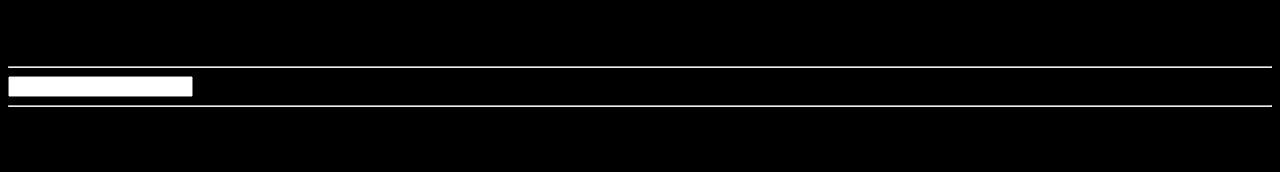
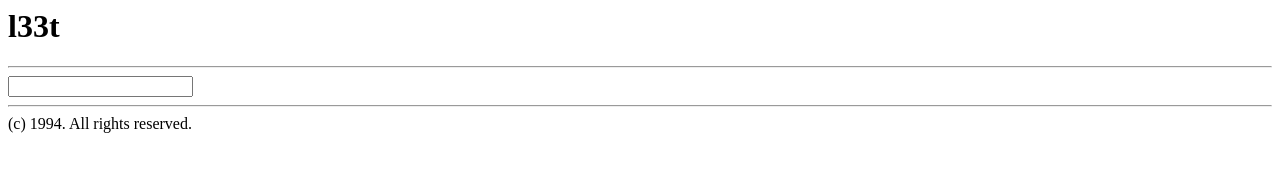
Before and after one commit to heckermain27/classexamples, a plain HTML site: page index.html in a window 1280 px wide. Drawn offline with Linux system fonts and the light colour scheme.

Commit message:
Update index.html

```diff
--- a/index.html
+++ b/index.html
@@ -4,11 +4,12 @@
 <head>
 </head>
 
-<body bgcolor="black">
+<body>
   <h1>l33t</h1>
   <hr>
 
   <input type="text" id="textbox"/>
+  <inout type="submit"/>
 
   <hr>
   (c) 1994. All rights reserved.
```
